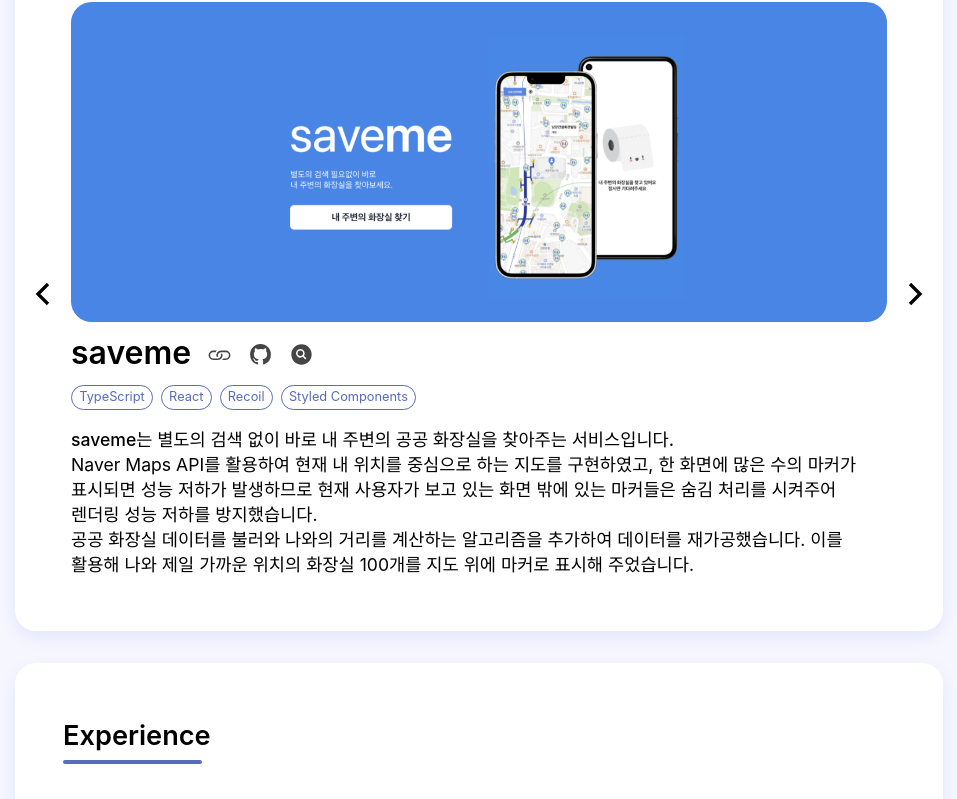
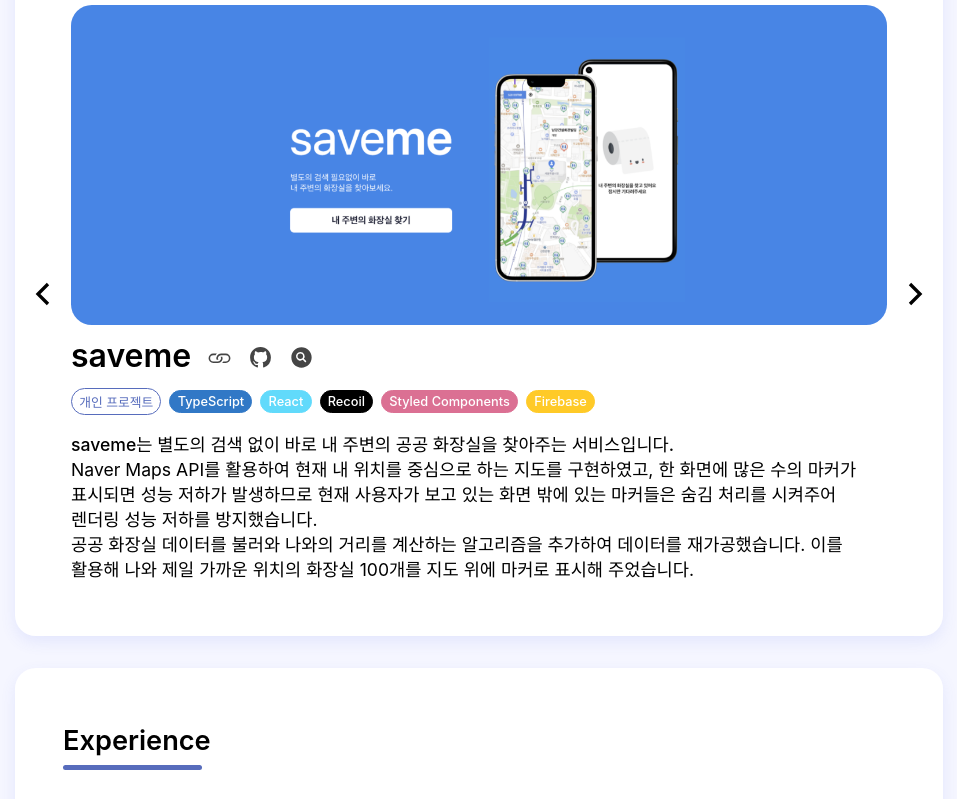
Before and after one commit to kimdonggu42/portfolio, a React (Create React App) app: page / in a window 1280 px wide. Shown: the part 1494-2293 px from the top of the page, without its empty margins (313-1270 px from the left). Built offline with nearby package versions, Linux system fonts and the light colour scheme.

Commit message:
Design : Project 컴포넌트 -> 스택 태그 컬러 변경

```diff
--- a/src/components/Project.tsx
+++ b/src/components/Project.tsx
@@ -15,7 +15,6 @@
 
 const ProjectContainer = styled.div`
   padding: 3.5rem 3rem 3.5rem 3rem;
-  /* padding: 3.5rem 48px 3.5rem 48px; */
   border-radius: 1.3rem;
   border: none;
   background-color: white;
@@ -73,16 +72,20 @@
   /* border: 1px solid blue; */
   > img {
     margin: auto;
+    margin-top: 0.2rem;
     width: 51rem;
     height: 20rem;
     border-radius: 1.3rem;
     object-fit: cover;
-    /* height: 320px; */
+    transition: 0.2s ease-in-out;
+
+    &:hover {
+      transform: scale(1.01);
+    }
   }
 `;
 
 const SlideTextArea = styled.div`
-  /* border: 1px solid blue; */
   padding: 0 0.5rem 0 0.5rem;
   margin-top: 0.7rem;
   height: 15rem;
@@ -93,7 +96,6 @@
   align-items: center;
   font-size: 2rem;
   font-weight: 600;
-  /* border: 1px solid red; */
 
   > a {
     display: flex;
@@ -101,7 +103,6 @@
     color: #454545;
 
     > .homepageIcon {
-      /* border: 1px solid red; */
       margin-left: 1rem;
       margin-top: 0.25rem;
       cursor: pointer;
@@ -150,10 +151,59 @@
 
   > li {
     font-size: 0.8rem;
-    padding: 0.2rem 0.45rem 0.3rem 0.45rem;
+    padding: 0.2rem 0.45rem 0.2rem 0.45rem;
     color: ${(props) => props.theme.color.mainColor};
     border-radius: 5rem;
     border: 1px solid ${(props) => props.theme.color.mainColor};
+    font-weight: 500;
+
+    &.javaScript {
+      color: white;
+      background-color: #f7df1e;
+      border: 1px solid #f7df1e;
+    }
+
+    &.typeScript {
+      color: white;
+      background-color: #3178c6;
+      border: 1px solid #3178c6;
+    }
+
+    &.react {
+      color: white;
+      background-color: #61dafb;
+      border: 1px solid #61dafb;
+    }
+
+    &.recoil {
+      color: white;
+      background-color: black;
+      border: 1px solid black;
+    }
+
+    &.styledComponents {
+      color: white;
+      background-color: #db7093;
+      border: 1px solid #db7093;
+    }
+
+    &.redux {
+      color: white;
+      background-color: #764abc;
+      border: 1px solid #764abc;
+    }
+
+    &.firebase {
+      color: white;
+      background-color: #ffca28;
+      border: 1px solid #ffca28;
+    }
+
+    &.aws {
+      color: white;
+      background-color: #569a31;
+      border: 1px solid #569a31;
+    }
   }
 `;
 
@@ -225,10 +275,12 @@
               </Link>
             </SlideTitle>
             <SlideTag>
-              <li>TypeScript</li>
-              <li>React</li>
-              <li>Recoil</li>
-              <li>Styled Components</li>
+              <li>개인 프로젝트</li>
+              <li className='typeScript'>TypeScript</li>
+              <li className='react'>React</li>
+              <li className='recoil'>Recoil</li>
+              <li className='styledComponents'>Styled Components</li>
+              <li className='firebase'>Firebase</li>
             </SlideTag>
             <SlideComment>
               <p className='mainText'>
@@ -273,10 +325,12 @@
               </Link>
             </SlideTitle>
             <SlideTag>
-              <li>TypeScript</li>
-              <li>React</li>
-              <li>Redux Toolkit</li>
-              <li>Styled Components</li>
+              <li>팀 프로젝트</li>
+              <li className='typeScript'>TypeScript</li>
+              <li className='react'>React</li>
+              <li className='redux'>Redux Toolkit</li>
+              <li className='styledComponents'>Styled Components</li>
+              <li className='aws'>aws S3</li>
             </SlideTag>
             <SlideComment>
               <p className='mainText'>
@@ -317,10 +371,11 @@
               </Link>
             </SlideTitle>
             <SlideTag>
-              <li>JavaScript</li>
-              <li>React</li>
-              <li>Context API</li>
-              <li>Styled Components</li>
+              <li>개인 프로젝트</li>
+              <li className='javaScript'>JavaScript</li>
+              <li className='react'>React</li>
+              <li className='recoil'>Context API</li>
+              <li className='styledComponents'>Styled Components</li>
             </SlideTag>
             <SlideComment>
               <p className='mainText'>Todo!t은 할 일을 등록하고 관리할 수 있는 서비스입니다.</p>
```
Also changed, not shown: src/assets/images/mariple.png.
